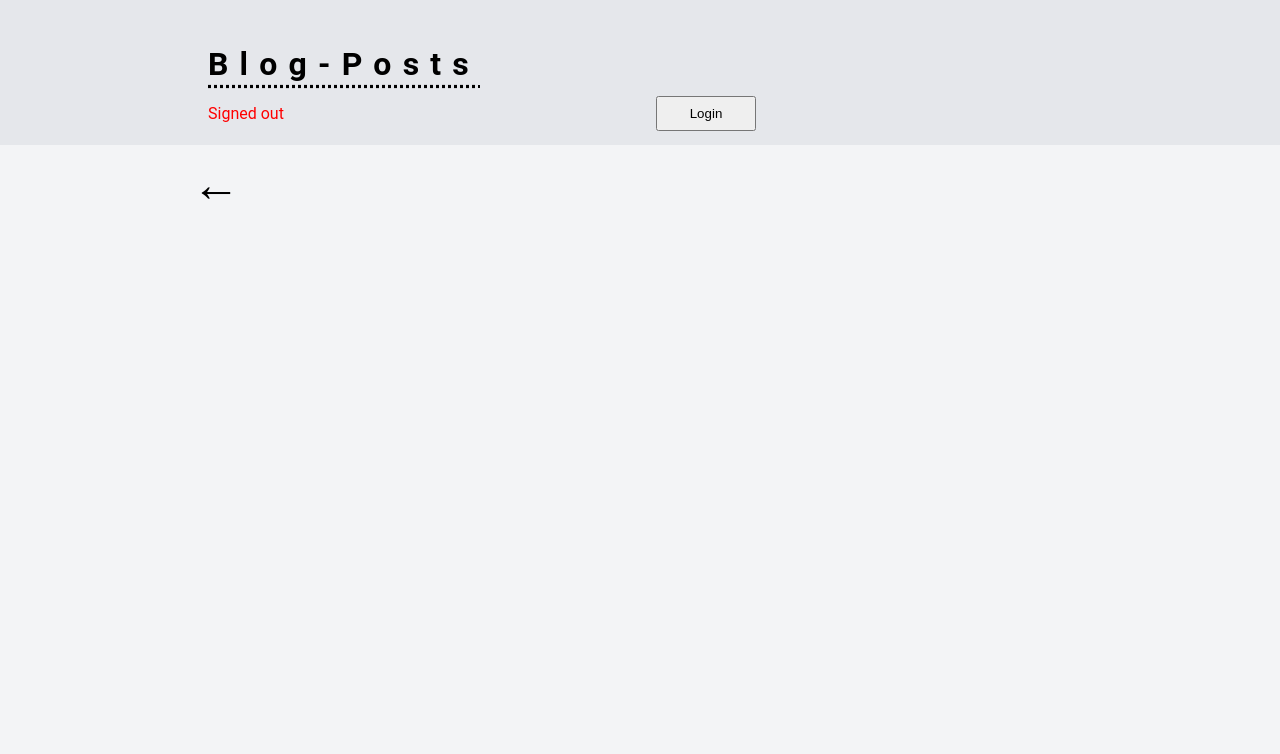
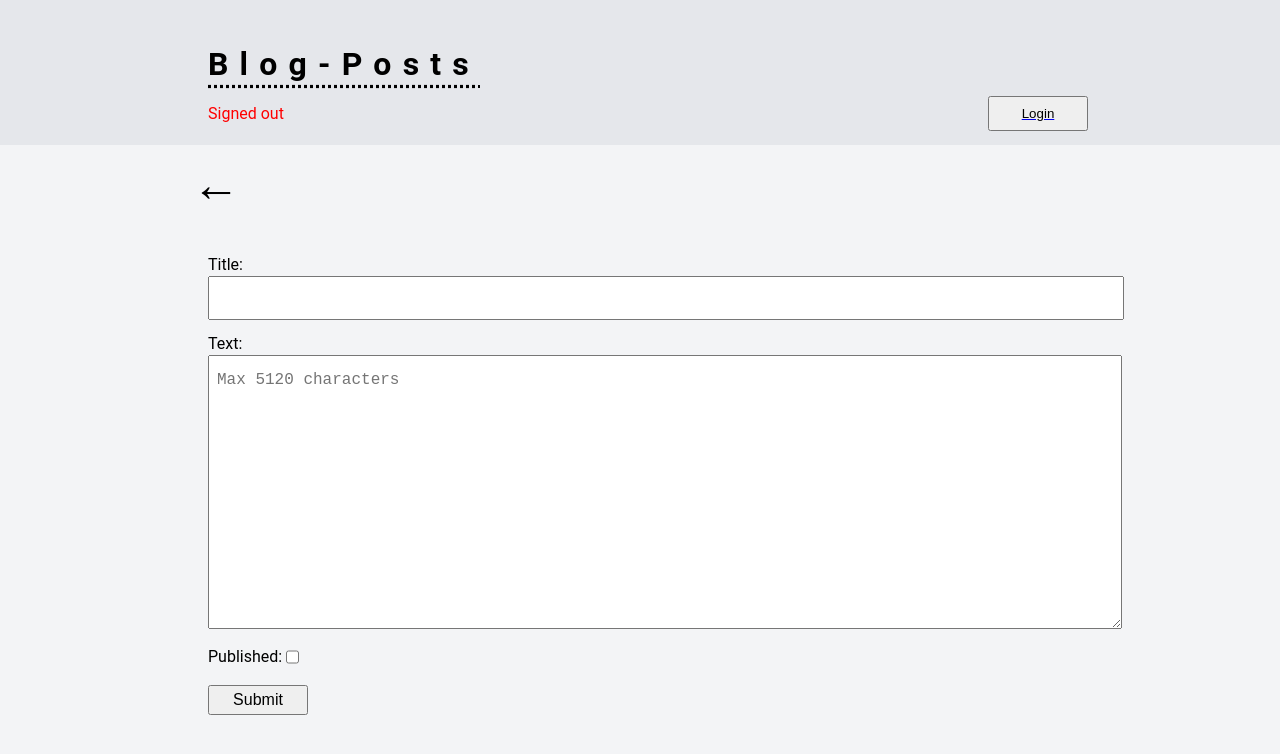
Before and after one commit to imranprice96/blog-post-creator, a React (Vite) app: page /posts/create in a window 1280 px wide. Shown: the top 754 px of the page. Built offline with nearby package versions, Linux system fonts and the light colour scheme.

Commit message:
Adding post creation

```diff
--- a/src/components/CommentCreate.jsx
+++ /dev/null
@@ -1,16 +0,0 @@
-import { Link } from "react-router-dom";
-import "../styles/CommentCreate.css";
-
-const CommentCreate = (props) => {
-  return (
-    <div className="container">
-      <div className="main-body">
-        <Link to="/" className="arrow">
-          &larr;
-        </Link>
-      </div>
-    </div>
-  );
-};
-
-export default CommentCreate;
--- a/src/components/LoginPage.jsx
+++ b/src/components/LoginPage.jsx
@@ -59,7 +59,9 @@ const LoginPage = ({ setToken }) => {
             onChange={(e) => setPassword(e.target.value)}
             required
           />
-          <button type="submit">Login</button>
+          <button type="submit" id="login-btn">
+            Login
+          </button>
         </form>
         <span>
           <p>{error.error}</p>
--- /dev/null
+++ b/src/components/PostCreate.jsx
@@ -0,0 +1,120 @@
+import { Link } from "react-router-dom";
+import "../styles/PostCreate.css";
+import { useState } from "react";
+import { useNavigate } from "react-router-dom";
+
+const PostCreate = ({ postData }) => {
+  const [title, setTitle] = useState("");
+  const [text, setText] = useState("");
+  const [published, setPublished] = useState(false);
+  const url = import.meta.env.VITE_API_URL;
+  const navigate = useNavigate();
+  const [errors, setErrors] = useState([]);
+  const [postid, setPostId] = useState("");
+
+  if (postData) {
+    setTitle(postData.title);
+    setText(postData.text);
+    setPublished(postData.published);
+    setPostId(postData.postid);
+  }
+
+  const handleCheck = () => {
+    setPublished(!published);
+  };
+
+  const handleSubmit = (e) => {
+    postid != "" ? handleUpdate(e) : handleNew(e);
+  };
+
+  const handleNew = async (e) => {
+    const token = localStorage.getItem("jwt-token");
+    e.preventDefault();
+    const data = { title: title, text: text, published: published };
+    const response = await fetch(`${url}/api/posts/`, {
+      method: "POST",
+      body: JSON.stringify(data),
+      headers: {
+        "Content-Type": "application/json",
+        Authorization: token,
+      },
+    });
+    const result = await response.json();
+    if (response.status == 200) {
+      alert("Post created successfully");
+      navigate("/");
+    } else {
+      setErrors(result.errors);
+    }
+  };
+
+  const handleUpdate = async (e) => {
+    const token = localStorage.getItem("jwt-token");
+    e.preventDefault();
+    const data = { title: title, text: text, published: published };
+    const response = await fetch(`${url}/api/posts/${postid}`, {
+      method: "PUT",
+      body: JSON.stringify(data),
+      headers: {
+        "Content-Type": "application/json",
+        Authorization: token,
+      },
+    });
+    const result = await response.json();
+    if (response.status == 200) {
+      alert("Post updated successfully");
+      navigate("/");
+    } else {
+      setErrors(result.errors);
+    }
+  };
+
+  return (
+    <div className="container">
+      <div className="main-body">
+        <Link to="/" className="arrow">
+          &larr;
+        </Link>
+        <div className="create-form-wrapper">
+          <form onSubmit={handleSubmit} className="create-post-form">
+            <label htmlFor="title">Title:</label>
+            <input
+              type="text"
+              name="title"
+              id="post-title"
+              value={title}
+              onChange={(e) => setTitle(e.target.value)}
+              required
+              maxLength={100}
+            />
+            <label htmlFor="text">Text:</label>
+            <textarea
+              name="text"
+              id="post-text"
+              rows={8}
+              value={text}
+              placeholder="Max 5120 characters"
+              maxLength={5120}
+              onChange={(e) => setText(e.target.value)}
+              required
+            />
+            <span className="published-wrapper">
+              {" "}
+              <label htmlFor="published">Published:</label>
+              <input type="checkbox" value={published} onChange={handleCheck} />
+            </span>
+
+            <button type="submit">Submit</button>
+          </form>
+        </div>
+      </div>
+      {errors > 0 && (
+        <div className="post-errors">
+          <ul>{errors}</ul>
+        </div>
+      )}
+    </div>
+  );
+};
+
+export default PostCreate;
--- a/src/components/Router.jsx
+++ b/src/components/Router.jsx
@@ -5,7 +5,7 @@ import PostPage from "./PostPage";
 import ErrorPage from "./ErrorPage";
 import { useEffect, useState } from "react";
 import LoginPage from "./LoginPage";
-import CommentCreate from "./CommentCreate";
+import PostCreate from "./PostCreate";
 
 function Layout({ setToken }) {
   return (
@@ -42,7 +42,7 @@ const Router = () => {
         },
         {
           path: "posts/create",
-          element: <CommentCreate />,
+          element: <PostCreate />,
 
           errorElement: <ErrorPage />,
         },
--- a/src/styles/Login.css
+++ b/src/styles/Login.css
@@ -9,3 +9,9 @@
   line-height: 2rem;
   max-width: 300px;
 }
+
+#login-btn {
+  width: 100%;
+  max-width: 100px;
+  padding: 0.5rem 1rem;
+}
--- a/src/styles/Navbar.css
+++ b/src/styles/Navbar.css
@@ -44,12 +44,15 @@
   max-width: 100px;
 }
 
-.nav-info > button {
+.nav-info > a {
+  display: flex;
+  justify-content: end;
+  padding: 0;
   max-width: 100px;
 }
 
-.nav-info a {
-  padding: 0;
+.nav-info > button {
+  max-width: 100px;
 }
 
 .nav-container {
--- /dev/null
+++ b/src/styles/PostCreate.css
@@ -0,0 +1,40 @@
+.create-post-form {
+  display: flex;
+  flex-direction: column;
+  padding: 1rem;
+  width: 100%;
+  font-size: 1rem;
+}
+
+.create-post-form > input,
+.create-post-form > textarea,
+.create-post-form > button,
+.create-post-form > span {
+  font-size: 1rem;
+  line-height: 1.5rem;
+  margin-bottom: 1rem;
+  width: 100%;
+}
+
+.create-post-form > label {
+  margin-bottom: 0.2rem;
+}
+
+.published-wrapper {
+  display: flex;
+}
+
+#post-title {
+  padding: 0.5rem;
+}
+
+#post-text {
+  overflow-y: scroll;
+  padding: 0.5rem;
+  resize: vertical;
+  width: 100%;
+}
+
+.create-post-form > button {
+  max-width: 100px;
+}
```
Also changed, not shown: src/styles/CommentCreate.css (deleted).
